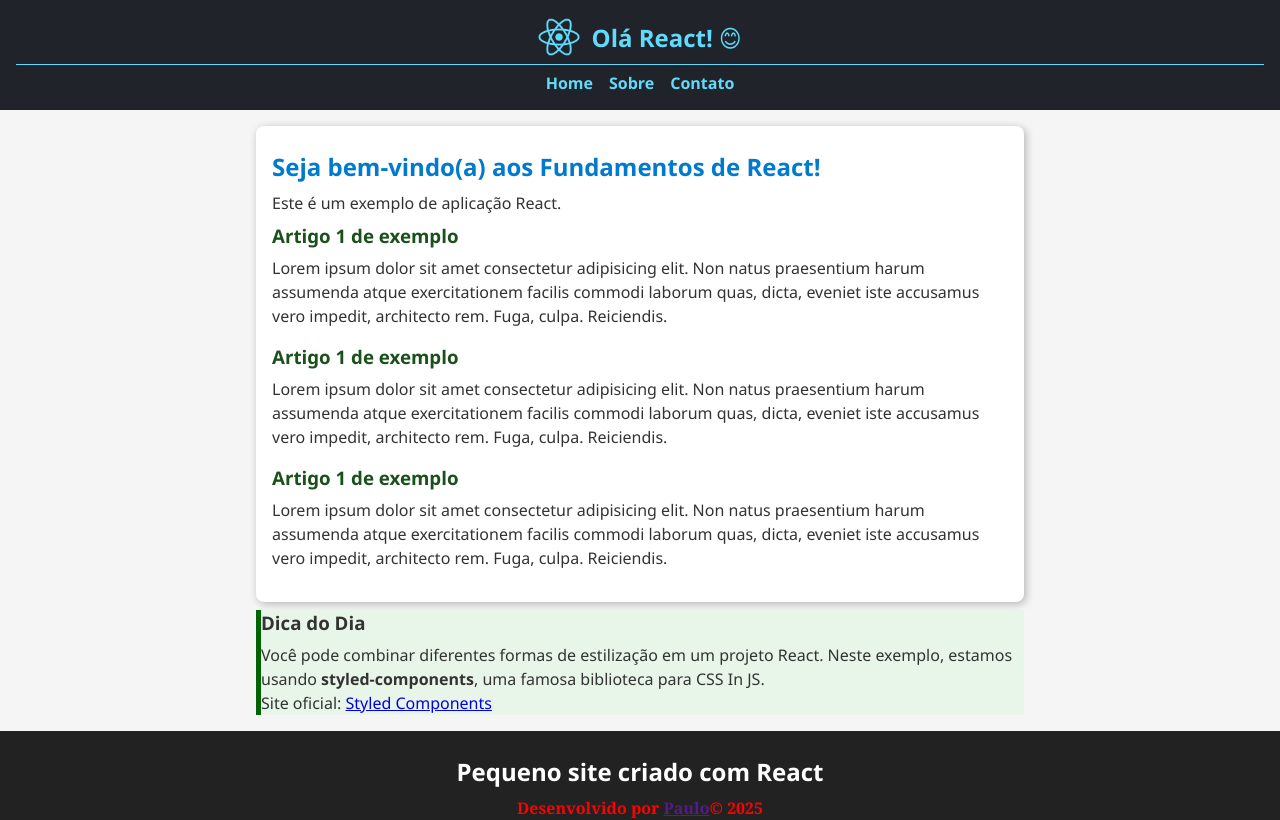
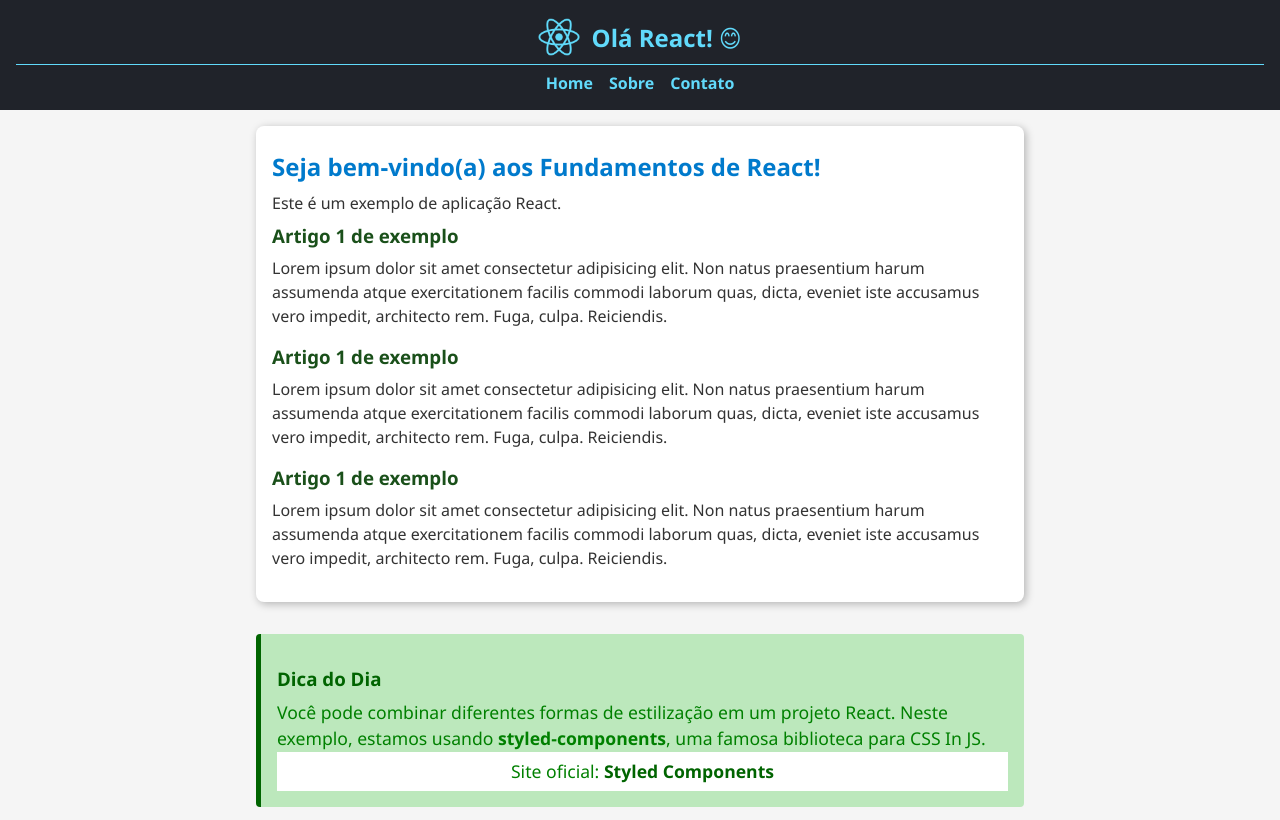
Before and after one commit to PauloHenrique00-tech/react-fundamentos, a React (Vite) app: page / in a window 1280 px wide. Shown: the top 820 px of the page. Built offline with nearby package versions, Linux system fonts and the light colour scheme.

Commit message:
Adiciona regras ao StyledComponent

```diff
--- a/src/components/DicaDoDia/DicaDoDia.tsx
+++ b/src/components/DicaDoDia/DicaDoDia.tsx
@@ -1,8 +1,38 @@
 import styled from "styled-components";
 
 const StyledDicaDoDia = styled.section`
-  background-color: #e8f5e9;
+  background-color: #bce8bc;
   border-left: 5px solid darkgreen;
+  padding: 1rem;
+  margin-top: 2rem;
+  border-radius: 4px;
+
+  h3 {
+    margin-top: 1rem;
+    color: darkgreen;
+  }
+
+  p {
+    color: green;
+    font-size: 1.1rem;
+  }
+
+  .site-oficial {
+    background-color: white;
+    text-align: center;
+    padding: 0.4rem;
+
+    a {
+      text-decoration: none;
+      color: darkgreen;
+      font-weight: bold;
+
+      &:hover,
+      &:focus {
+        text-decoration: underline;
+      }
+    }
+  }
 `;
 
 export default function DicaDoDia() {
@@ -14,7 +44,7 @@
         Neste exemplo, estamos usando <b>styled-components</b>, uma famosa
         biblioteca para CSS In JS.
       </p>
-      <p>
+      <p className="site-oficial">
         Site oficial:{" "}
         <a href="https://styled-components.com/" target="_blank">
           Styled Components
```
